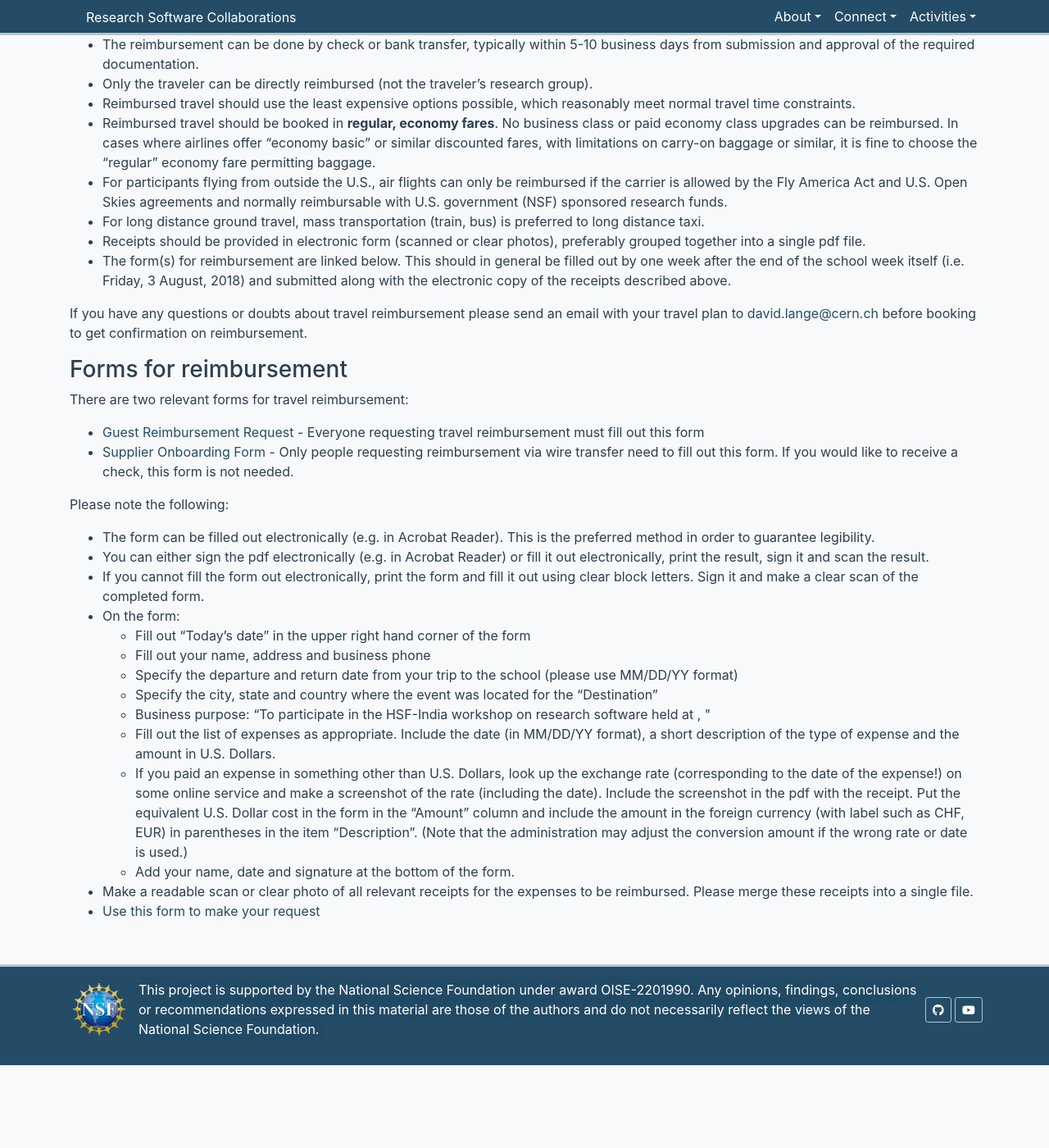
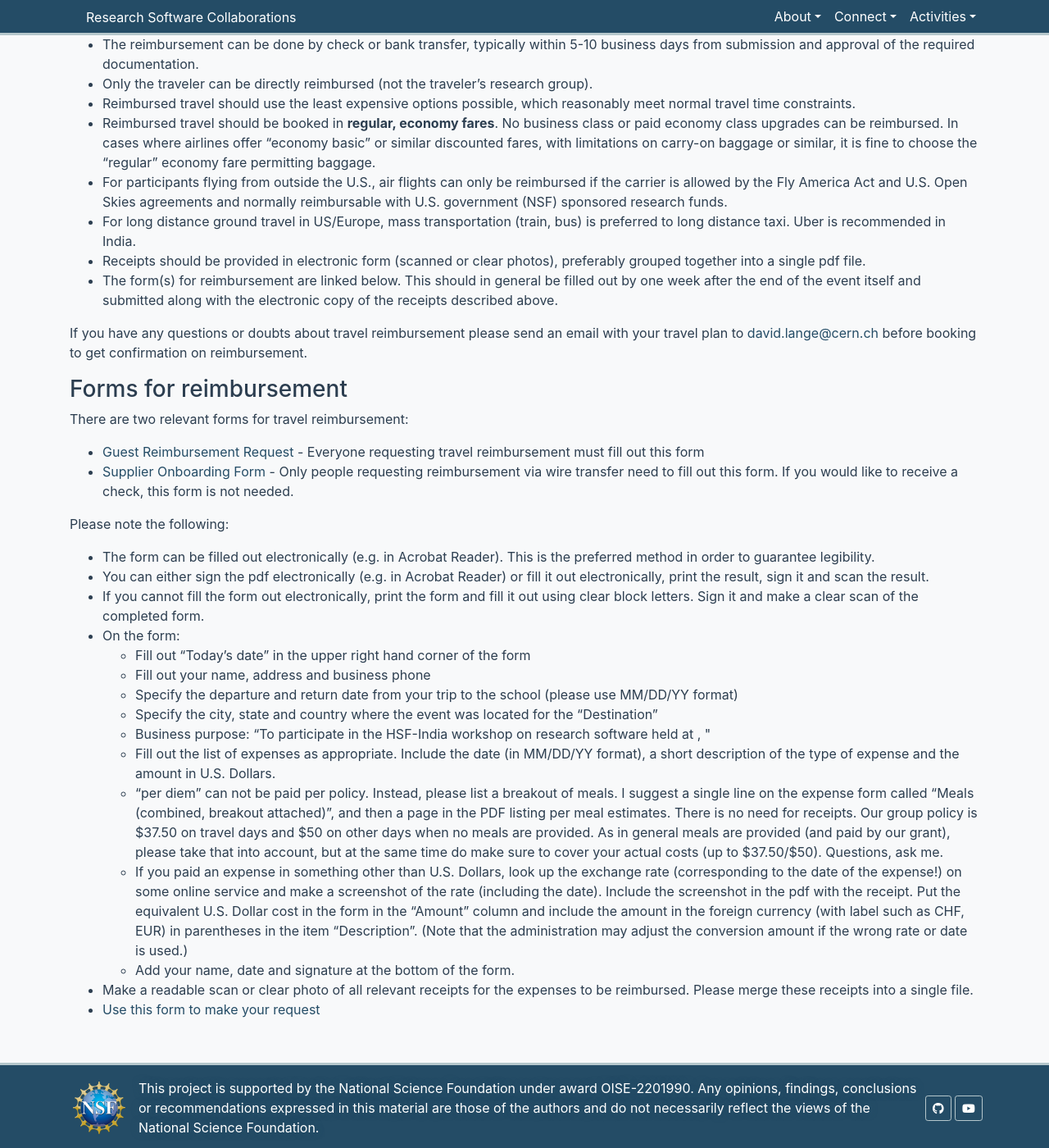
Before and after one commit to research-software-collaborations/research-software-collaborations.github.io, a Jekyll site: the page built from pages/docs/reimbursement.md, in a window 1280 px wide and 1400 px high, scrolled down 382 px. Shown: the whole window at 82% size. Built offline with Jekyll 4.4.1, drawn with Linux system fonts in a browser that asks for light colours; cached includes are drawn as plain includes; before the commit the page ends 1681 px from its top, so only the background shows below that.

Commit message:
Update reimbursement.md

```diff
--- a/pages/docs/reimbursement.md
+++ b/pages/docs/reimbursement.md
@@ -23,9 +23,9 @@ eligible for reimbursement from the HSF-India project.
   * Reimbursed travel should use the least expensive options possible, which reasonably meet normal travel time constraints.
   * Reimbursed travel should be booked in **regular, economy fares**. No business class or paid economy class upgrades can be reimbursed. In cases where airlines offer "economy basic" or similar discounted fares, with limitations on carry-on baggage or similar, it is fine to choose the "regular" economy fare permitting baggage.
   * For participants flying from outside the U.S., air flights can only be reimbursed if the carrier is allowed by the Fly America Act and U.S. Open Skies agreements and normally reimbursable with U.S. government (NSF) sponsored research funds.
-  * For long distance ground travel, mass transportation (train, bus) is preferred to long distance taxi.
+  * For long distance ground travel in US/Europe, mass transportation (train, bus) is preferred to long distance taxi. Uber is recommended in India.
   * Receipts should be provided in electronic form (scanned or clear photos), preferably grouped together into a single pdf file.
-  * The form(s) for reimbursement are linked below. This should in general be filled out by one week after the end of the school week itself (i.e. Friday, 3 August, 2018) and submitted along with the electronic copy of the receipts described above.
+  * The form(s) for reimbursement are linked below. This should in general be filled out by one week after the end of the event itself and submitted along with the electronic copy of the receipts described above.
 
   If you have any questions or doubts about travel reimbursement please send an email with your travel plan to [david.lange@cern.ch](mailto:david.lange@cern.ch) before booking to get confirmation on reimbursement.
 
@@ -48,6 +48,7 @@ Please note the following:
     * Specify the city, state and country where the event was located for the "Destination"
     * Business purpose: "To participate in the HSF-India workshop on research software held at <location>, <dates>"
     * Fill out the list of expenses as appropriate. Include the date (in MM/DD/YY format), a short description of the type of expense and the amount in U.S. Dollars.
+    * "per diem" can not be paid per policy. Instead, please list a breakout of meals. I suggest a single line on the expense form called "Meals (combined, breakout attached)", and then a page in the PDF listing per meal estimates. There is no need for receipts. Our group policy is $37.50 on travel days and $50 on other days when no meals are provided. As in general meals are provided (and paid by our grant), please take that into account, but at the same time do make sure to cover your actual costs (up to $37.50/$50). Questions, ask me.
     * If you paid an expense in something other than U.S. Dollars, look up the exchange rate (corresponding to the date of the expense!) on some online service and make a screenshot of the rate (including the date). Include the screenshot in the pdf with the receipt. Put the equivalent U.S. Dollar cost in the form in the "Amount" column and include the amount in the foreign currency (with label such as CHF, EUR) in parentheses in the item "Description". (Note that the administration may adjust the conversion amount if the wrong rate or date is used.)
     * Add your name, date and signature at the bottom of the form.
   * Make a readable scan or clear photo of all relevant receipts for the expenses to be reimbursed. Please merge these receipts into a single file.
```
